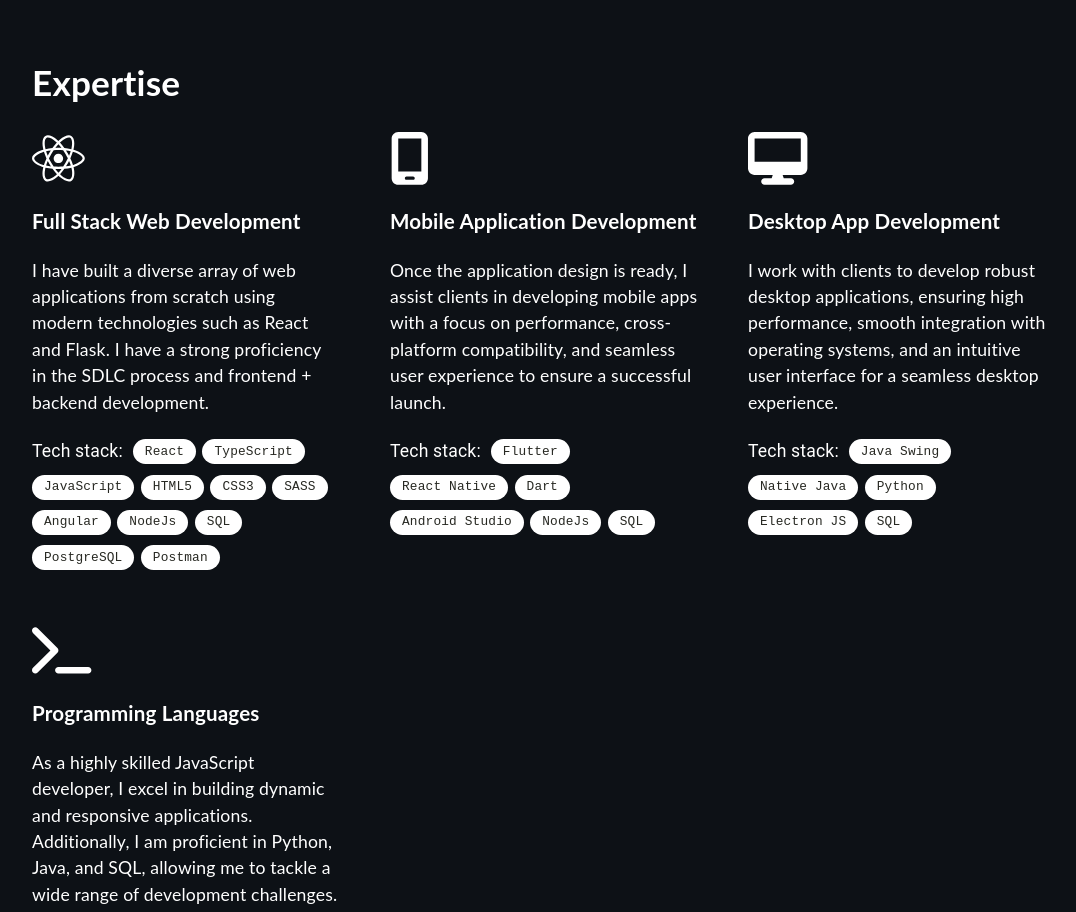
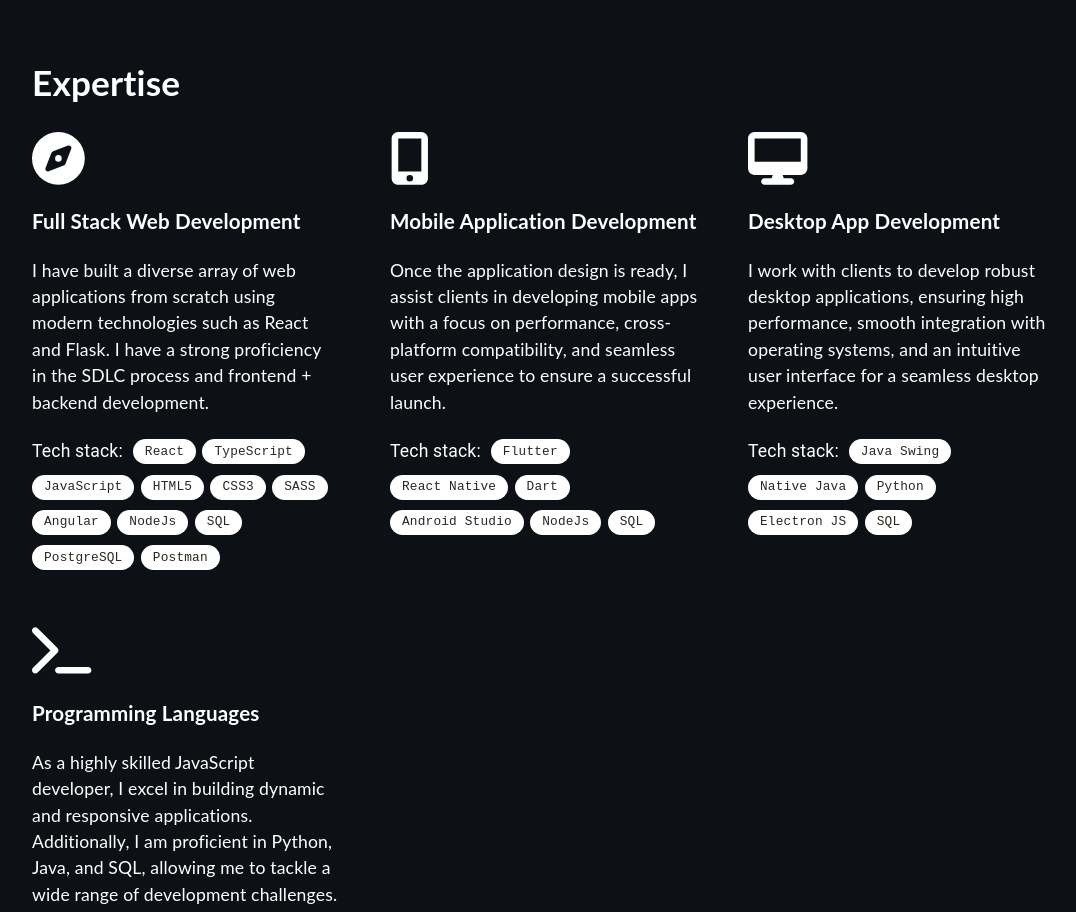
Before and after one commit to GMchalana/portfolio, a React (Create React App) app: page / in a window 1280 px wide. Shown: the part 860-1772 px from the top of the page, without its empty margins (96-1172 px from the left). Built offline with nearby package versions, Linux system fonts and the light colour scheme.

Commit message:
Fixed icon issues

```diff
--- a/package.json
+++ b/package.json
@@ -6,6 +6,7 @@
   "dependencies": {
     "@emotion/react": "^11.11.4",
     "@emotion/styled": "^11.11.5",
+    "@fortawesome/fontawesome-svg-core": "^6.7.2",
     "@fortawesome/free-brands-svg-icons": "^6.5.2",
     "@fortawesome/free-regular-svg-icons": "^6.5.2",
     "@fortawesome/free-solid-svg-icons": "^6.7.2",
--- a/src/components/Expertise.tsx
+++ b/src/components/Expertise.tsx
@@ -4,7 +4,9 @@ import { FontAwesomeIcon } from '@fortawesome/react-fontawesome';
 import { faReact, faDocker, faPython } from '@fortawesome/free-brands-svg-icons';
 import Chip from '@mui/material/Chip';
 import '../assets/styles/Expertise.scss';
-import { faMobileScreen } from '@fortawesome/free-solid-svg-icons';
+
+import { faMobileScreenButton } from '@fortawesome/free-solid-svg-icons';
+import { faCompass } from '@fortawesome/free-solid-svg-icons';
 import { faDesktop } from '@fortawesome/free-solid-svg-icons';
 import { faTerminal } from '@fortawesome/free-solid-svg-icons';
 
@@ -53,7 +55,7 @@ function Expertise() {
             <h1>Expertise</h1>
             <div className="skills-grid">
                 <div className="skill">
-                    <FontAwesomeIcon icon={faReact} size="3x"/>
+                    <FontAwesomeIcon icon={faCompass} size="3x"/>
                     <h3>Full Stack Web Development</h3>
                     <p>I have built a diverse array of web applications from scratch using modern technologies such as React and Flask. I have a strong proficiency in the SDLC process and frontend + backend development.</p>
                     <div className="flex-chips">
@@ -65,7 +67,7 @@ function Expertise() {
                 </div>
 
                 <div className="skill">
-                    <FontAwesomeIcon icon={faMobileScreen} size="3x"/>
+                    <FontAwesomeIcon icon={faMobileScreenButton} size="3x"/>
                     <h3>Mobile Application Development</h3>
                     <p>Once the application design is ready, I assist clients in developing mobile apps with a focus on performance, cross-platform compatibility, and seamless user experience to ensure a successful launch.</p>
                     <div className="flex-chips">
```
Also changed, not shown: 1 other file (tests, documents, lock files or other folders).
